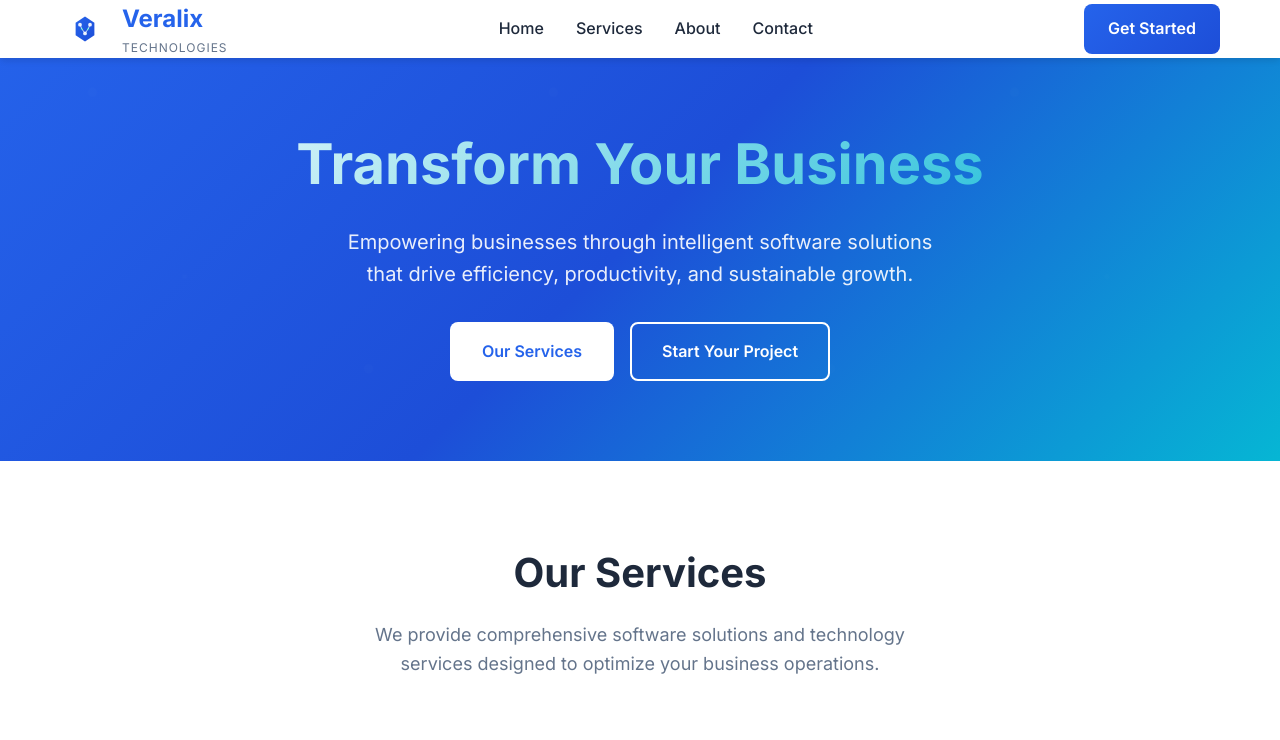
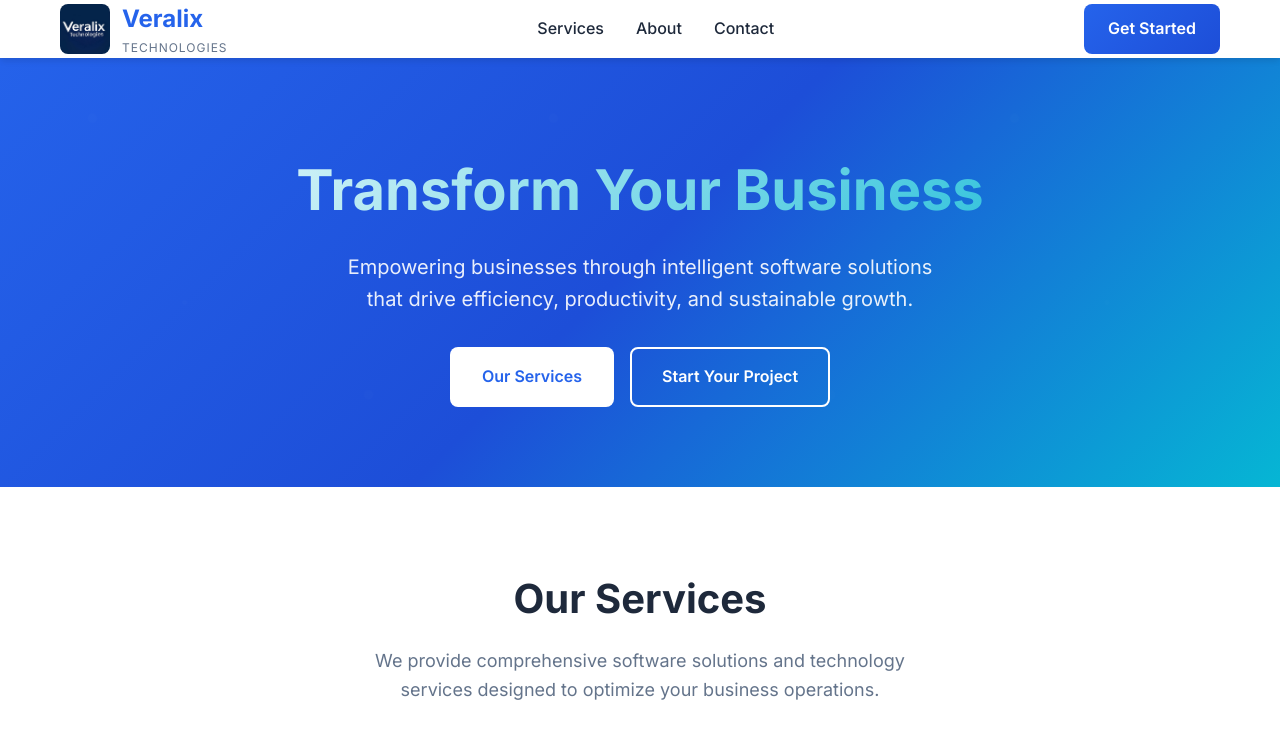
Before and after one commit to veralixtech/veralixtech.github.io, a plain HTML site: page index.html in a window 1280 px wide. Shown: the top 740 px of the page. Drawn offline with Linux system fonts and the light colour scheme.

Commit message:
Update index.html

```diff
--- a/index.html
+++ b/index.html
@@ -1,4 +1,4 @@
-<!DOCTYPE html>
+replace the logo with the image below in this webpage, let the logo appear circular cropped: <!DOCTYPE html>
 <html lang="en">
 <head>
     <meta charset="UTF-8">
@@ -514,38 +514,8 @@
     <header>
     <nav class="container">
         <a href="#home" class="logo">
-                <div class="logo-icon">
-                    <svg class="logo-svg" viewBox="0 0 80 70" xmlns="http://www.w3.org/2000/svg">
-                        <defs>
-                            <linearGradient id="primaryGradient" x1="0%" y1="0%" x2="100%" y2="100%">
-                                <stop offset="0%" style="stop-color:#2563eb;stop-opacity:1" />
-                                <stop offset="100%" style="stop-color:#1d4ed8;stop-opacity:1" />
-                            </linearGradient>
-                            <linearGradient id="accentGradient" x1="0%" y1="0%" x2="100%" y2="100%">
-                                <stop offset="0%" style="stop-color:#06b6d4;stop-opacity:1" />
-                                <stop offset="100%" style="stop-color:#0891b2;stop-opacity:1" />
-                            </linearGradient>
-                        </defs>
-
-                        <!-- Outer hexagon -->
-                        <polygon points="40,15 55,25 55,45 40,55 25,45 25,25"
-                                 fill="url(#primaryGradient)"
-                                 stroke="none"/>
-
-                        <!-- Inner connected nodes representing network/solutions -->
-                        <circle cx="32" cy="28" r="3" fill="white" opacity="0.9"/>
-                        <circle cx="48" cy="28" r="3" fill="white" opacity="0.9"/>
-                        <circle cx="40" cy="42" r="3" fill="white" opacity="0.9"/>
-                        <circle cx="35" cy="35" r="2" fill="url(#accentGradient)"/>
-                        <circle cx="45" cy="35" r="2" fill="url(#accentGradient)"/>
-
-                        <!-- Connection lines -->
-                        <line x1="32" y1="28" x2="35" y2="35" stroke="white" stroke-width="1.5" opacity="0.8"/>
-                        <line x1="48" y1="28" x2="45" y2="35" stroke="white" stroke-width="1.5" opacity="0.8"/>
-                        <line x1="35" y1="35" x2="40" y2="42" stroke="white" stroke-width="1.5" opacity="0.8"/>
-                        <line x1="45" y1="35" x2="40" y2="42" stroke="white" stroke-width="1.5" opacity="0.8"/>
-                        <line x1="35" y1="35" x2="45" y2="35" stroke="url(#accentGradient)" stroke-width="2"/>
-                    </svg>
+            <div class="logo-icon" style="width: 50px; height: 50px;">
+                <img src="images/logo.jpg" alt="Veralix Logo" style="width: 100%; height: 100%; object-fit: cover; border-radius: 8px;" />
             </div>
             <div class="logo-text">
                 <h1>Veralix</h1>
@@ -553,7 +523,6 @@
             </div>
         </a>
         <ul class="nav-links">
-                <li><a href="#home">Home</a></li>
             <li><a href="#services">Services</a></li>
             <li><a href="#about">About</a></li>
             <li><a href="#contact">Contact</a></li>
```
Lines whose indentation alone changed are shown as unchanged.
